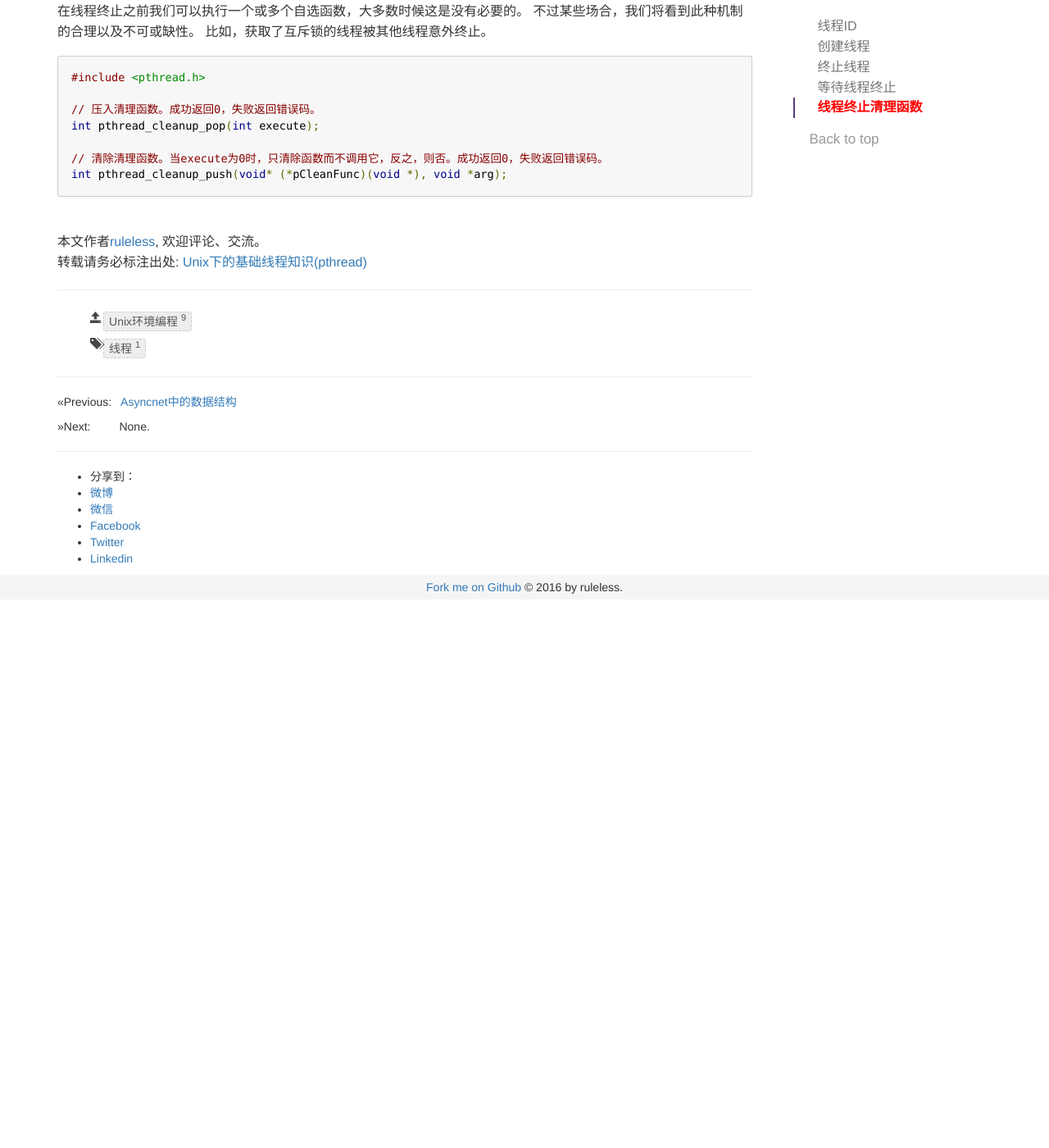
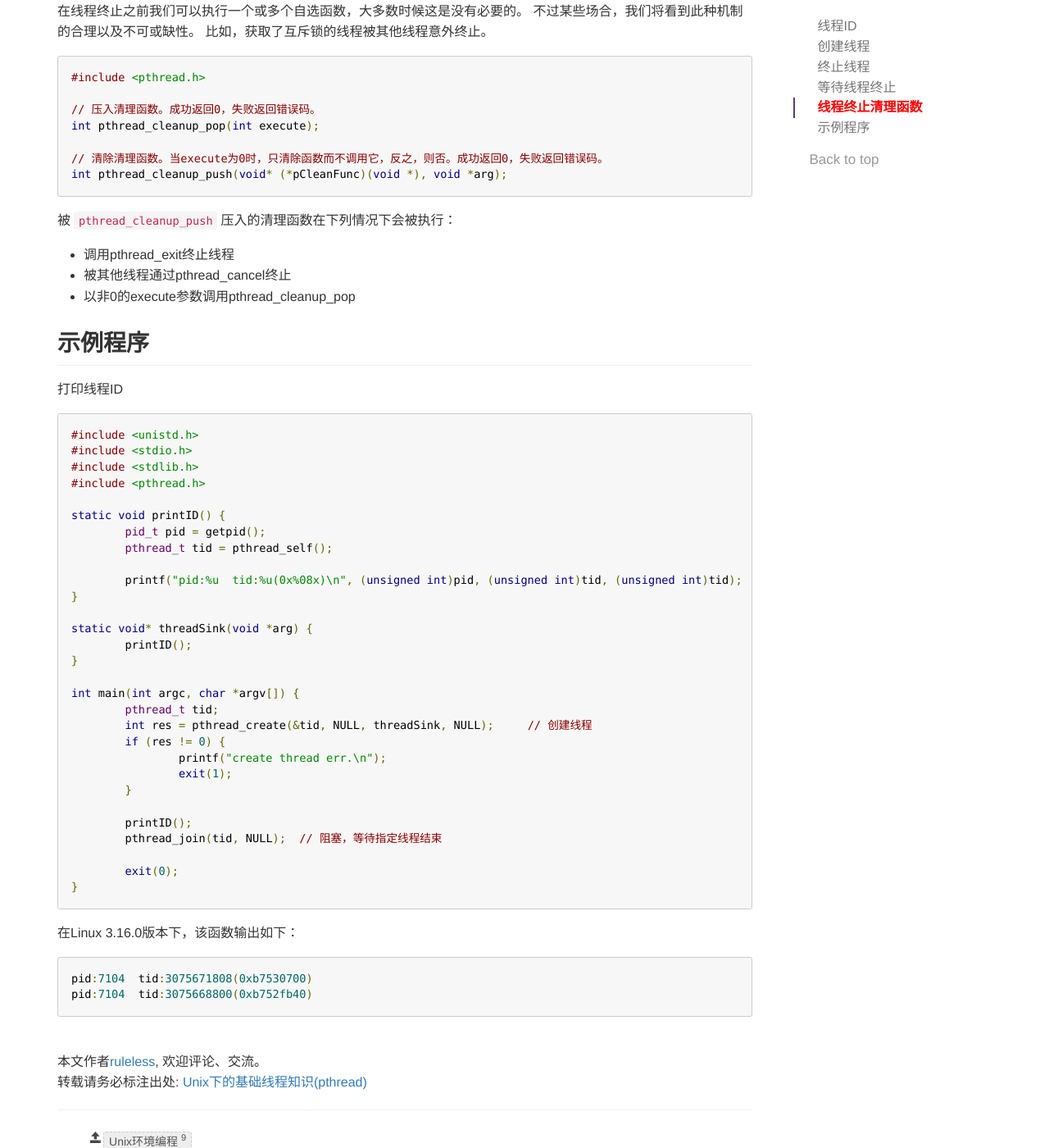
Before and after one commit to ruleless/ruleless.github.io, a Jekyll site: the page built from _posts/2016-06-08-unix-pthread.md, in a window 1280 px wide and 1400 px high, scrolled down 1954 px. Shown: the whole window at 82% size. Built offline with Jekyll 4.4.1, drawn with Linux system fonts in a browser that asks for light colours; comment, search, counter and statistics services are not loaded; before the commit the page ends 2685 px from its top, so only the background shows below that.

Commit message:
posix thread

````diff
--- a/_posts/2016-06-08-unix-pthread.md
+++ b/_posts/2016-06-08-unix-pthread.md
@@ -98,3 +98,52 @@ int pthread_cleanup_pop(int execute);
 // 清除清理函数。当execute为0时，只清除函数而不调用它，反之，则否。成功返回0，失败返回错误码。
 int pthread_cleanup_push(void* (*pCleanFunc)(void *), void *arg);
 ```
+
+被 `pthread_cleanup_push` 压入的清理函数在下列情况下会被执行：
+
+  * 调用pthread_exit终止线程
+  * 被其他线程通过pthread_cancel终止
+  * 以非0的execute参数调用pthread_cleanup_pop
+
+## 示例程序
+
+打印线程ID
+
+``` c++
+#include <unistd.h>
+#include <stdio.h>
+#include <stdlib.h>
+#include <pthread.h>
+
+static void printID() {
+	pid_t pid = getpid();
+	pthread_t tid = pthread_self();
+
+	printf("pid:%u  tid:%u(0x%08x)\n", (unsigned int)pid, (unsigned int)tid, (unsigned int)tid);
+}
+
+static void* threadSink(void *arg) {
+	printID();
+}
+
+int main(int argc, char *argv[]) {
+	pthread_t tid;
+	int res = pthread_create(&tid, NULL, threadSink, NULL);     // 创建线程
+	if (res != 0) {
+		printf("create thread err.\n");
+		exit(1);
+	}
+
+	printID();
+	pthread_join(tid, NULL);  // 阻塞，等待指定线程结束
+
+	exit(0);
+}
+```
+
+在Linux 3.16.0版本下，该函数输出如下：
+
+``` shell
+pid:7104  tid:3075671808(0xb7530700)
+pid:7104  tid:3075668800(0xb752fb40)
+```
````
